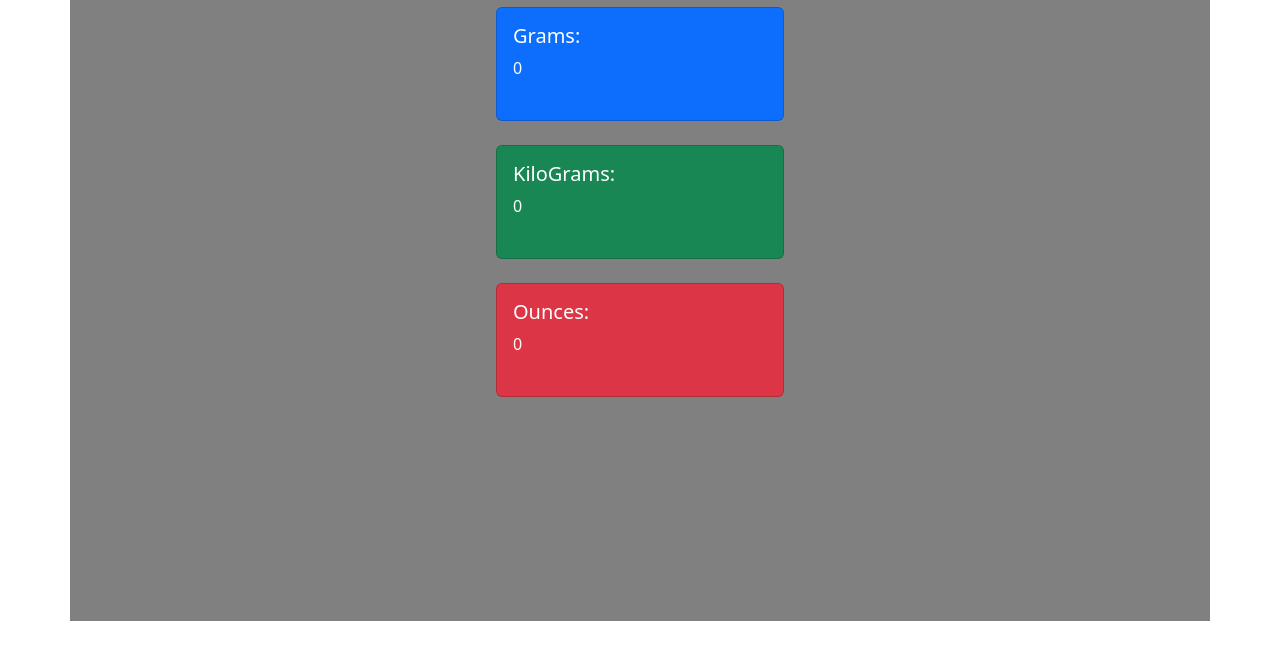
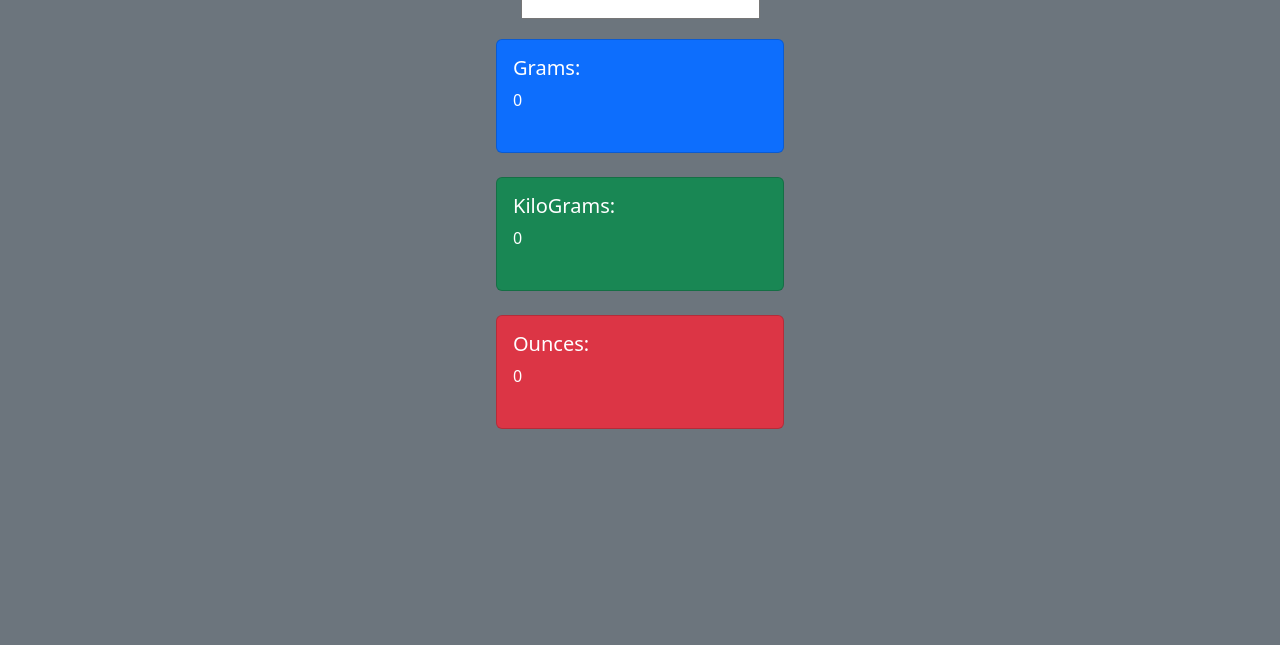
Before and after one commit to nicocoa10/vanillajs_a_day, a website: page vanillajs_proj/weightConverter/weightIndex.html in a window 1280 px wide. Shown: the part 179-824 px from the top of the page. Drawn offline with nearby package versions, Linux system fonts and the light colour scheme.

Commit message:
finished weight converter app

```diff
--- a/vanillajs_proj/weightConverter/weightIndex.html
+++ b/vanillajs_proj/weightConverter/weightIndex.html
@@ -9,7 +9,7 @@
     <!-- CSS only -->
 <link href="https://cdn.jsdelivr.net/npm/bootstrap@5.2.0-beta1/dist/css/bootstrap.min.css" rel="stylesheet" integrity="sha384-0evHe/X+R7YkIZDRvuzKMRqM+OrBnVFBL6DOitfPri4tjfHxaWutUpFmBp4vmVor" crossorigin="anonymous">
 </head>
-<body>
+<body class="bg-secondary">
     <div class="container">
         <h1>Weigth Converter</h1>
 
--- a/vanillajs_proj/weightConverter/weightScript.js
+++ b/vanillajs_proj/weightConverter/weightScript.js
@@ -7,7 +7,7 @@ console.log(poundsInput)
 
 // event listener to when user types/enters a number
 
-poundsInput.addEventListener('keyup',converter)
+poundsInput.addEventListener('input',converter)
 
 
 function converter(e){
--- a/vanillajs_proj/weightConverter/weightStyle.css
+++ b/vanillajs_proj/weightConverter/weightStyle.css
@@ -1,15 +1,16 @@
-body{
-}
+
 .container{
     display: flex;
     flex-direction: column;
     align-items: center;
-    background-color: gray;
+    /* background-color: gray; */
     height: 100vh;
     color: white;
 
-    padding-top: 5rem;
+    padding-top: 7rem;
     padding-bottom: 10rem;
+    /* border: 1px solid red; */
+
 
 }
 
```
